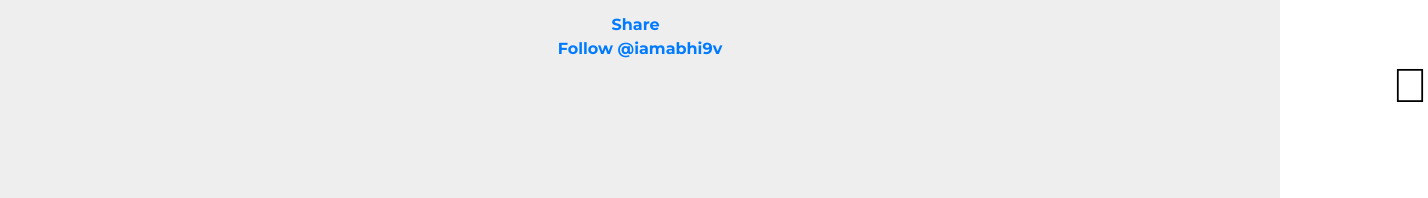
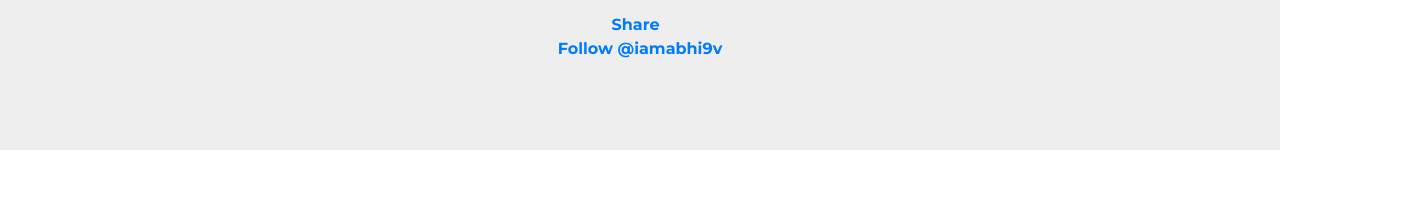
Before and after one commit to abhi9vanand/aboutme, a plain HTML site: page index.html in a window 1280 px wide. Shown: the part 2695-2893 px from the top of the page, 1428 px wide, since content can reach past the window. After the commit the page ends 2845 px from the top, so only its background shows below. Drawn offline with nearby package versions, Linux system fonts and the light colour scheme.

Commit message:
index.html updated.

```diff
--- a/index.html
+++ b/index.html
@@ -206,7 +206,6 @@
       <p>© Copyright 2020 Abhinav Anand. All Rights Reserved.</p>
       <div class="sp fb-share-button" data-href="https://iamabhi9v.github.io/aboutme/" data-layout="box_count" data-size="small"><a target="_blank" href="https://www.facebook.com/sharer/sharer.php?u=https%3A%2F%2Fiamabhi9v.github.io%2Faboutme%2F&amp;src=sdkpreparse" class="fb-xfbml-parse-ignore">Share</a></div>
       <a href="https://twitter.com/iamabhi9v?ref_src=twsrc%5Etfw" class="twitter-follow-button" data-size="large" data-show-screen-name="false" data-show-count="false">Follow @iamabhi9v</a>
-      <a href="#title"><i class="top fad fa-arrow-up fa-3x"></i></a>
     </div>
 
   </footer>
```
